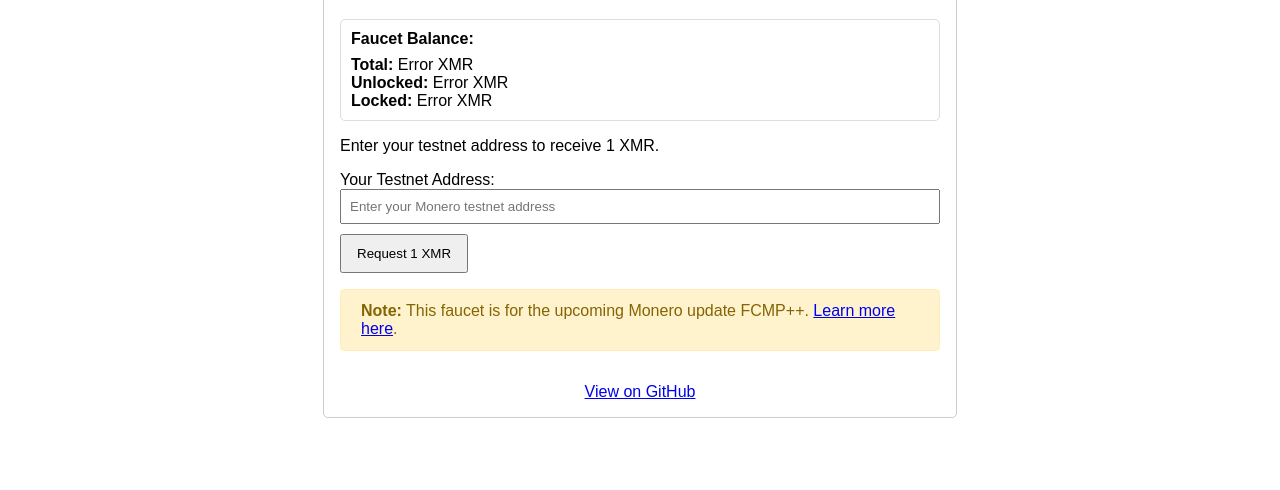
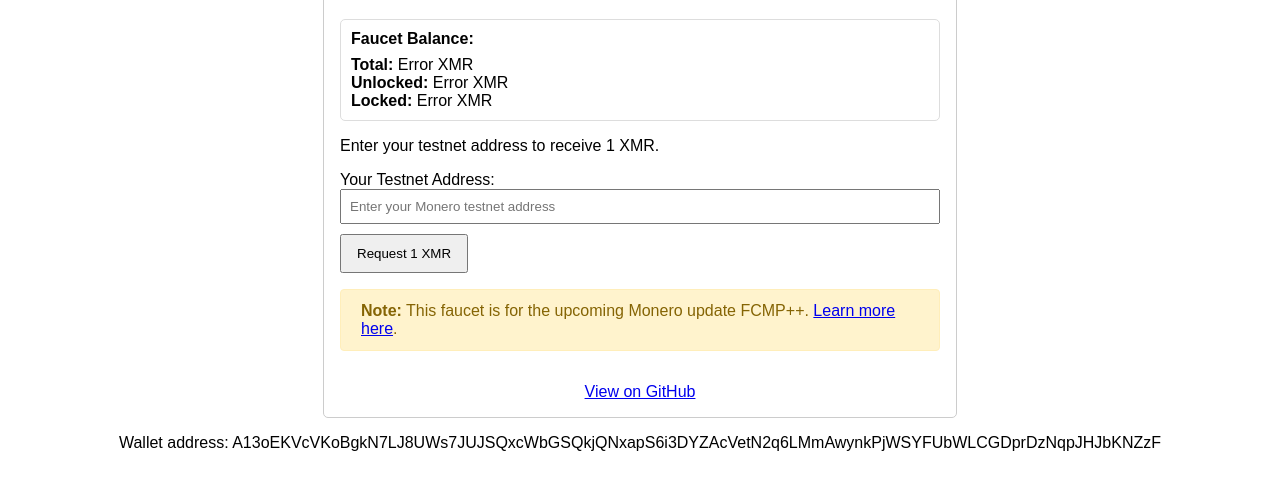
Before and after one commit to kic0/FCMP--Testnet-Faucet, a website: page public/index.html in a window 1280 px wide. Shown: the part 110-600 px from the top of the page. Drawn offline with Linux system fonts and the light colour scheme; no server answers.

Commit message:
adding wallet address for replenish

```diff
--- a/public/index.html
+++ b/public/index.html
@@ -37,6 +37,7 @@
             <a href="https://github.com/kic0/FCMP--Testnet-Faucet" target="_blank" rel="noopener noreferrer">View on GitHub</a>
         </footer>
     </div>
+    <center><p>Wallet address: A13oEKVcVKoBgkN7LJ8UWs7JUJSQxcWbGSQkjQNxapS6i3DYZAcVetN2q6LMmAwynkPjWSYFUbWLCGDprDzNqpJHJbKNZzF</p></center>
     <script src="app.js"></script>
 </body>
 </html>
```
